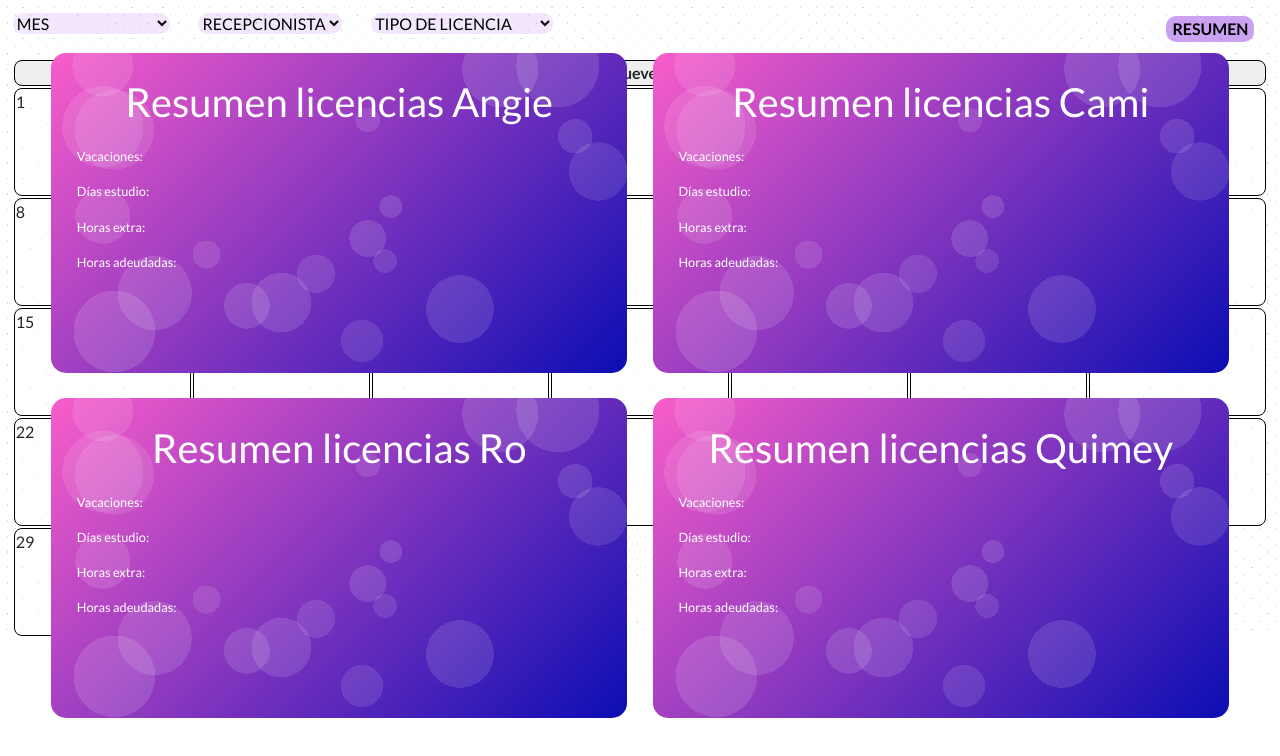
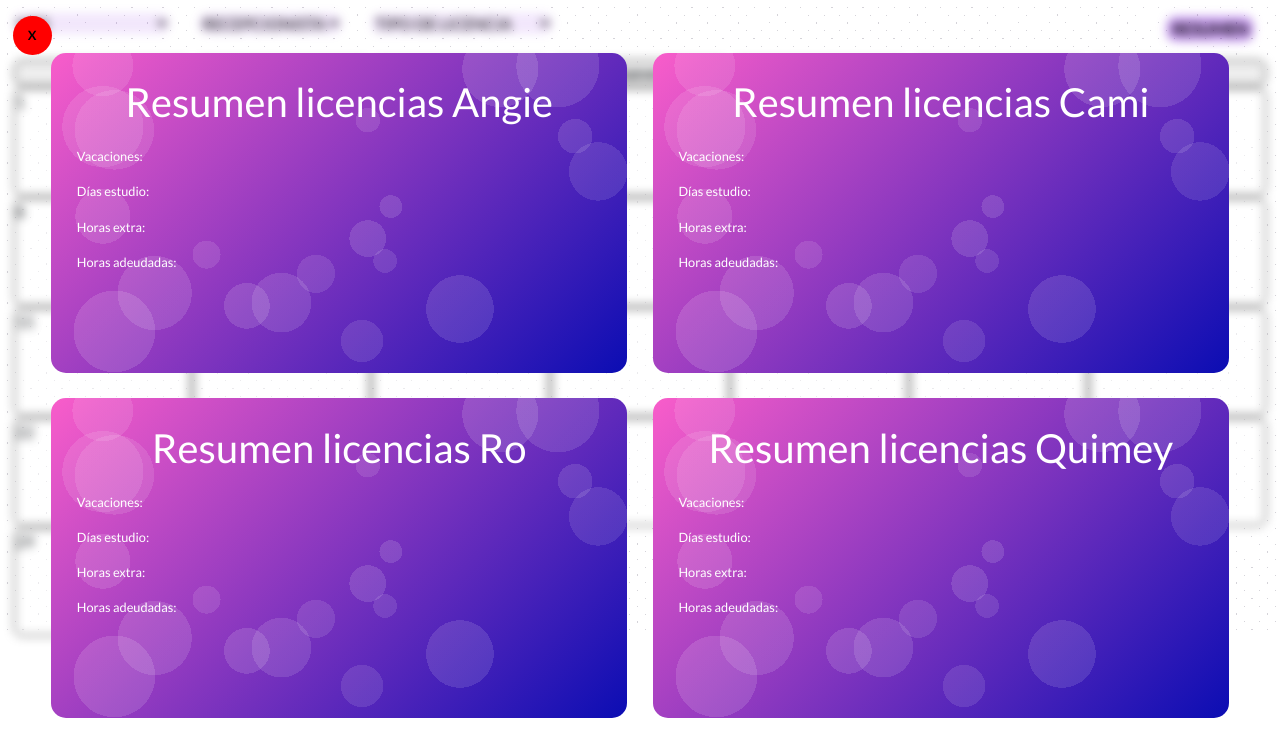
Before and after one commit to MauricioBuda/Calendario, a website built with Vite: page index.html in a window 1280 px wide. Both pictures are taken after a click on the button "RESUMEN". Built offline with nearby package versions, Linux system fonts and the light colour scheme; some packages are replaced by stand-ins of ours.

Commit message:
no anda pages

```diff
--- a/js/app.js
+++ b/js/app.js
@@ -229,6 +229,22 @@ function elegirMes() {
 
 
 
+function ponerSacarBorroso () {
+    // Acomodo las clases para que el fondo quede borroso
+    olCalendario.classList.toggle("poner-borroso");
+    btnResumen.classList.toggle("poner-borroso");
+    selectores.forEach(selector => {
+        selector.classList.toggle('poner-borroso');
+    });
+}
+
+
+
+
+
+
+
+
 
 
 
@@ -240,13 +256,7 @@ function clickEnCasilla(dia){
     modalFormulario.classList.remove("aplicar-display-none");
     diaSeleccionado = dia;
 
-    // Acomodo las clases para que el fondo quede borroso
-    olCalendario.classList.add("poner-borroso");
-    btnResumen.classList.add("poner-borroso");
-    selectores.forEach(selector => {
-        selector.classList.add('poner-borroso');
-    });
-
+    ponerSacarBorroso();
 
     let contenedorParaModal = document.getElementById("modal-formulario");
     let formulario = document.createElement("div");
@@ -318,22 +328,20 @@ function formularioNuevaTarea(dia){
 function cerrarElFormulario (){
     modalFormulario.classList.add("aplicar-display-none");
 
-    // Saco lo borroso
-        // Acomodo las clases para que el fondo quede borroso
-        olCalendario.classList.remove("poner-borroso");
-        btnResumen.classList.remove("poner-borroso");
-        selectores.forEach(selector => {
-            selector.classList.remove('poner-borroso');
-        });
+        ponerSacarBorroso();
 }
 
 
 
 
 async function desplegarResumen () {
+
+    ponerSacarBorroso();
+
     let cardsResumen = document.createElement("div");
     cardsResumen.innerHTML = `
-    <div class="cards-resumen">
+    <button class="btn-close-resumen">X</button>
+  <div class="cards-resumen">
     <div class="card-resumen card-angie">
       <h1 class="h1-cards">Resumen licencias Angie</h1>
       <div class="div-p-cards">
--- a/style.css
+++ b/style.css
@@ -410,6 +410,23 @@ svg{
   grid-template-columns: repeat(2, 1fr);
 }
 
+.btn-close-resumen{
+  font-size: 1vw;
+  font-weight: bold;
+  position: absolute;
+  top: 2%;
+  left: 1%;
+  border: none;
+  border-radius: 50%;
+  background-color: red;
+  padding: 10px 15px;
+}
+
+.btn-close-resumen:hover{
+  text-shadow: 1px 1px 2px black;
+  background-color: rgba(255, 0, 0, 0.877);
+}
+
 .h1-cards{
   margin-top: 2vw;
 }
```
Also changed, not shown: index.html (+2 -2 lines).
